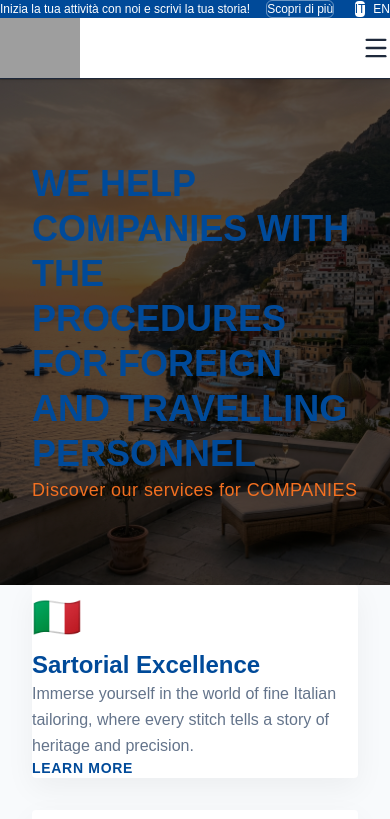
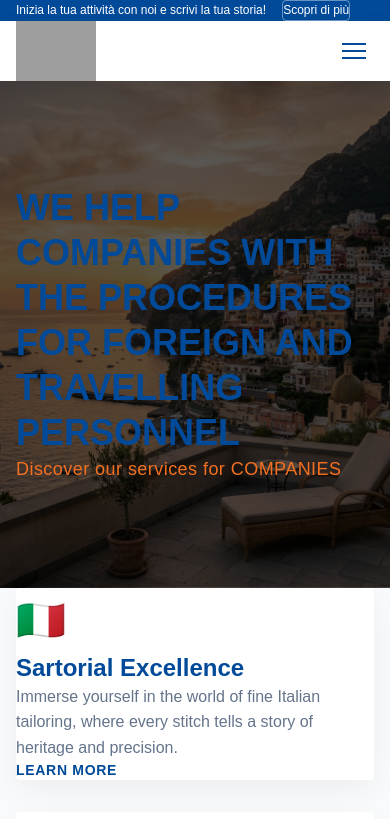
Before and after one commit to gauravmehra2021/ITALIA, a Next.js app: page / in a window 390 px wide. Shown: the top 819 px of the page. Built offline with nearby package versions, Linux system fonts and the light colour scheme; grey boxes are pictures that could not be loaded.

Commit message:
added the changes

```diff
--- a/app/components/layout/Header.tsx
+++ b/app/components/layout/Header.tsx
@@ -1,10 +1,12 @@
 'use client'
 
+import { useState } from 'react'
 import Link from 'next/link'
-import Image from 'next/image'
-import { useState } from 'react'
-import { ChevronDown, Menu, X } from 'lucide-react'
 import { useLanguage } from '../../context/LanguageContext'
+
+const Header = () => {
+  const { t } = useLanguage()
+  const [isMobileMenuOpen, setIsMobileMenuOpen] = useState(false)
 
   const categories = [
     'about',
@@ -18,80 +20,43 @@ const categories = [
     'other',
   ]
 
-export default function Header() {
-  const [mobileMenuOpen, setMobileMenuOpen] =
-    useState(false)
+  return (
+    <header className="sticky top-0 z-[1000] w-full">
+      {/* Top Bar */}
+      <div className="bg-[#004a99] py-1.5 text-white">
+        <div className="container flex items-center justify-between">
+          <div className="flex items-center gap-4">
+            <span className="text-[12px]">
+              {t('topBar.story')}
+            </span>
 
-  const { t, language, setLanguage } =
-    useLanguage()
-
-  return (
-    <header className="sticky top-0 z-50 w-full">
-      {/* TOP BAR */}
-      <div className="bg-[#004a99] text-white">
-        <div className="container-custom flex items-center justify-between py-2 text-xs">
-          <div className="flex items-center gap-4">
-            <span>{t('topBar.story')}</span>
-
-            <button
-              className="
-                rounded-md border border-white/40
-                px-3 py-1
-                font-medium
-                transition-all duration-300
-                hover:bg-white hover:text-[#004a99]
-              "
+            <a
+              href="#"
+              className="rounded border border-white/40 px-3 py-1 text-[12px] font-medium transition-all duration-300 hover:bg-white hover:text-[#004a99]"
             >
               {t('topBar.more')}
-            </button>
-          </div>
-
-          {/* LANGUAGE SWITCHER */}
-          <div className="flex items-center gap-2">
-            <button
-              onClick={() => setLanguage('it')}
-              className={`rounded px-2 py-1 transition ${
-                language === 'it'
-                  ? 'bg-white text-[#004a99]'
-                  : 'bg-transparent text-white'
-              }`}
-            >
-              IT
-            </button>
-
-            <button
-              onClick={() => setLanguage('en')}
-              className={`rounded px-2 py-1 transition ${
-                language === 'en'
-                  ? 'bg-white text-[#004a99]'
-                  : 'bg-transparent text-white'
-              }`}
-            >
-              EN
-            </button>
+            </a>
           </div>
         </div>
       </div>
 
-      {/* MAIN HEADER */}
-      <div className="border-b bg-white shadow-sm">
-        <div className="container-custom flex items-center justify-between gap-6 py-5">
-          {/* LOGO */}
+      {/* Main Header */}
+      <div className="bg-white shadow-[0_2px_15px_rgba(0,0,0,0.05)]">
+        <div className="container flex items-center justify-between gap-5 py-5">
+          {/* Logo */}
           <Link
             href="/"
             className="flex shrink-0 items-center"
           >
-            <Image
-              src="/logo.svg"
-              alt="Logo"
-              width={160}
-              height={60}
+            <img
+              src="/images/logo.svg"
+              alt="AMEI Logo"
               className="h-[60px] w-auto object-contain"
             />
           </Link>
 
-          {/* DESKTOP NAVIGATION */}
-          <nav className="hidden flex-1 lg:flex lg:justify-end">
+          {/* Desktop Nav */}
+          <nav className="hidden flex-1 items-center justify-end lg:flex">
             <ul className="flex w-full max-w-[1000px] items-center justify-between">
               {categories.map((cat) => (
                 <li
@@ -100,83 +65,38 @@ export default function Header() {
                 >
                   {cat === 'about' ? (
                     <Link
-                      href="/WhoWeAre"
-                      className="
-                        flex min-h-[50px] w-full items-center justify-center
-                        px-2 py-3
-                        text-center text-[10px] font-bold uppercase tracking-wide
-                        text-[#444]
-                        transition-all duration-300
-                        hover:bg-[#004a99] hover:text-white
-                      "
+                      href="/chi-siamo"
+                      className="flex min-h-[50px] w-full items-center justify-center px-1 py-2 text-center text-[9.5px] font-bold uppercase tracking-wide text-[#444] transition-all duration-300 hover:bg-[#004a99] hover:text-white xl:text-[10px]"
                     >
                       {t(`nav.${cat}`)}
                     </Link>
                   ) : (
                     <>
-                      <button
-                        className="
-                          flex min-h-[50px] w-full items-center justify-center gap-1
-                          px-2 py-3
-                          text-center text-[10px] font-bold uppercase tracking-wide
-                          text-[#444]
-                          transition-all duration-300
-                          hover:bg-[#004a99] hover:text-white
-                        "
+                      <a
+                        href="#"
+                        className="flex min-h-[50px] w-full items-center justify-center gap-1 px-1 py-2 text-center text-[9.5px] font-bold uppercase tracking-wide text-[#444] transition-all duration-300 hover:bg-[#004a99] hover:text-white xl:text-[10px]"
                       >
                         {t(`nav.${cat}`)}
 
-                        <ChevronDown
-                          size={12}
-                          className="
-                            transition-transform duration-300
-                            group-hover:rotate-180
-                          "
-                        />
-                      </button>
+                        <span className="text-[8px] transition-transform duration-300 group-hover:rotate-180">
+                          ▼
+                        </span>
+                      </a>
 
-                      {/* DROPDOWN */}
-                      <div
-                        className="
-                          invisible absolute left-0 top-full z-50
-                          w-[300px]
-                          translate-y-3
-                          overflow-hidden rounded-b-xl
-                          bg-white opacity-0 shadow-2xl
-                          transition-all duration-300
-                          group-hover:visible
-                          group-hover:translate-y-0
-                          group-hover:opacity-100
-                        "
-                      >
-                        <div className="bg-[#004a99] px-4 py-2 text-xs font-medium text-white">
+                      {/* Dropdown */}
+                      <div className="invisible absolute left-0 top-full z-[1001] w-[300px] translate-y-3 overflow-hidden rounded-b-[8px] bg-white opacity-0 shadow-[0_10px_40px_rgba(0,0,0,0.15)] transition-all duration-300 group-hover:visible group-hover:translate-y-0 group-hover:opacity-100">
+                        <div className="bg-[#004a99] px-4 py-2 text-[11px] font-medium text-white">
                           {t(`nav.${cat}`)}
                         </div>
 
-                        <ul
-                          className="
-                            max-h-[300px]
-                            overflow-y-auto
-                            py-1
-                          "
-                        >
-                          {t(`services.${cat}`)?.map(
-                            (
-                              item: string,
-                              idx: number
-                            ) => (
+                        <ul className="max-h-[300px] overflow-y-auto py-1">
+                          {t(`services.${cat}`) &&
+                            t(`services.${cat}`).map(
+                              (item: string, idx: number) => (
                                 <li key={idx}>
                                   <a
                                     href="#"
-                                  className="
-                                    block border-l-[3px] border-transparent
-                                    px-4 py-2 text-sm text-[#666]
-                                    transition-all duration-200
-                                    hover:border-[#004a99]
-                                    hover:bg-slate-50
-                                    hover:pl-6
-                                    hover:text-[#004a99]
-                                  "
+                                    className="block border-l-[3px] border-transparent px-4 py-2 text-[12px] text-[#666] transition-all duration-200 hover:border-[#004a99] hover:bg-gray-50 hover:pl-6 hover:text-[#004a99]"
                                   >
                                     {item}
                                   </a>
@@ -192,80 +112,64 @@ export default function Header() {
             </ul>
           </nav>
 
-          {/* MOBILE MENU BUTTON */}
+          {/* Mobile Toggle */}
           <button
             onClick={() =>
-              setMobileMenuOpen(!mobileMenuOpen)
+              setIsMobileMenuOpen(!isMobileMenuOpen)
             }
-            className="lg:hidden"
+            className="relative flex h-10 w-10 flex-col items-center justify-center gap-[5px] lg:hidden"
           >
-            {mobileMenuOpen ? (
-              <X size={28} />
-            ) : (
-              <Menu size={28} />
-            )}
+            <span
+              className={`h-[2px] w-6 bg-[#004a99] transition-all duration-300 ${
+                isMobileMenuOpen
+                  ? 'translate-y-[7px] rotate-45'
+                  : ''
+              }`}
+            />
+
+            <span
+              className={`h-[2px] w-6 bg-[#004a99] transition-all duration-300 ${
+                isMobileMenuOpen ? 'opacity-0' : ''
+              }`}
+            />
+
+            <span
+              className={`h-[2px] w-6 bg-[#004a99] transition-all duration-300 ${
+                isMobileMenuOpen
+                  ? '-translate-y-[7px] -rotate-45'
+                  : ''
+              }`}
+            />
           </button>
         </div>
 
-        {/* MOBILE MENU */}
-        {mobileMenuOpen && (
-          <div className="border-t bg-white lg:hidden">
-            <div className="container-custom flex flex-col py-4">
+        {/* Mobile Menu */}
+        <div
+          className={`overflow-hidden bg-white transition-all duration-500 lg:hidden ${
+            isMobileMenuOpen
+              ? 'max-h-[1000px] border-t'
+              : 'max-h-0'
+          }`}
+        >
+          <ul className="container flex flex-col py-4">
             {categories.map((cat) => (
-                <div
+              <li
                 key={cat}
-                  className="border-b border-slate-100"
+                className="border-b border-gray-100"
               >
-                  {cat === 'about' ? (
-                    <Link
-                      href="/chi-siamo"
-                      className="
-                        block py-4 text-sm font-semibold uppercase
-                      "
+                <a
+                  href="#"
+                  className="flex items-center justify-between py-4 text-sm font-semibold uppercase tracking-wide text-[#444] transition-colors duration-300 hover:text-[#004a99]"
                 >
                   {t(`nav.${cat}`)}
-                    </Link>
-                  ) : (
-                    <div className="py-4">
-                      <button
-                        className="
-                          flex w-full items-center justify-between
-                          text-left text-sm font-semibold uppercase
-                        "
-                      >
-                        {t(`nav.${cat}`)}
-
-                        <ChevronDown size={16} />
-                      </button>
-
-                      <div className="mt-3 flex flex-col gap-2 pl-3">
-                        {t(`services.${cat}`)?.map(
-                          (
-                            item: string,
-                            idx: number
-                          ) => (
-                            <a
-                              key={idx}
-                              href="#"
-                              className="
-                                text-sm text-slate-600
-                                transition-colors duration-200
-                                hover:text-[#004a99]
-                              "
-                            >
-                              {item}
                 </a>
-                          )
-                        )}
+              </li>
+            ))}
+          </ul>
         </div>
-                    </div>
-                  )}
-                </div>
-              ))}
-            </div>
-          </div>
-        )}
       </div>
     </header>
   )
 }
+
+export default Header
--- a/app/globals.css
+++ b/app/globals.css
@@ -1,13 +1,18 @@
 @import "tailwindcss";
+
+
 :root {
-  --primary: #004a99; /* Deep Professional Blue */
-  --secondary: #F37021; /* Branding Orange */
-  --accent: #D2691E;
+  --primary: #004a99;
+  --secondary: #f37021;
+  --accent: #d2691e;
   --footer-bg: rgb(37, 39, 46);
-  --background: #F8FAFC;
-  --text-main: #1E293B;
-  --text-muted: #64748B;
+
+  --background: #f8fafc;
+  --text-main: #1e293b;
+  --text-muted: #64748b;
+
   --glass: rgba(255, 255, 255, 0.7);
+
   --transition: all 0.4s cubic-bezier(0.23, 1, 0.32, 1);
 }
 
@@ -17,33 +22,67 @@
   box-sizing: border-box;
 }
 
+html {
+  scroll-behavior: smooth;
+}
+
 body {
-  font-family: 'Poppins', sans-serif;
+  overflow-x: hidden;
   background-color: var(--background);
   color: var(--text-main);
+  font-family: 'Poppins', sans-serif;
   line-height: 1.6;
-  overflow-x: hidden;
 }
 
-h1, h2, h3, h4 {
-  font-family: 'Poppins', sans-serif;
+h1,
+h2,
+h3,
+h4,
+h5,
+h6 {
+  color: var(--primary);
   font-weight: 700;
-  color: var(--primary);
+}
+
+a {
+  text-decoration: none;
+}
+
+img {
+  max-width: 100%;
+  display: block;
 }
 
 .container {
+  width: 100%;
   max-width: 1200px;
-  margin: 0 auto;
-  padding: 0 2rem;
+  margin-inline: auto;
+  padding-inline: 2rem;
 }
 
-/* Glassmorphism utility */
+/* Scrollbar */
+::-webkit-scrollbar {
+  width: 6px;
+}
+
+::-webkit-scrollbar-track {
+  background: #f1f1f1;
+}
+
+::-webkit-scrollbar-thumb {
+  background: #004a99;
+  border-radius: 999px;
+}
+
+/* Glass Effect */
 .glass {
   background: var(--glass);
   backdrop-filter: blur(10px);
   -webkit-backdrop-filter: blur(10px);
+
   border: 1px solid rgba(255, 255, 255, 0.3);
-  box-shadow: 0 8px 32px 0 rgba(0, 0, 0, 0.1);
+
+  box-shadow: 0 8px 32px rgba(0, 0, 0, 0.1);
 }
 
 /* Animations */
@@ -52,6 +91,7 @@ h1, h2, h3, h4 {
     opacity: 0;
     transform: translateY(30px);
   }
+
   to {
     opacity: 1;
     transform: translateY(0);
@@ -61,3 +101,27 @@ h1, h2, h3, h4 {
 .animate-fade-in-up {
   animation: fadeInUp 1s ease-out forwards;
 }
+
+/* Dropdown Smooth Animation */
+@keyframes dropdownFade {
+  from {
+    opacity: 0;
+    transform: translateY(10px);
+  }
+
+  to {
+    opacity: 1;
+    transform: translateY(0);
+  }
+}
+
+.dropdown-animation {
+  animation: dropdownFade 0.3s ease forwards;
+}
+
+/* Responsive */
+@media (max-width: 768px) {
+  .container {
+    padding-inline: 1rem;
+  }
+}
```
Also changed, not shown: 1 other file (tests, documents, lock files or other folders). Lines whose indentation alone changed are shown as unchanged.
